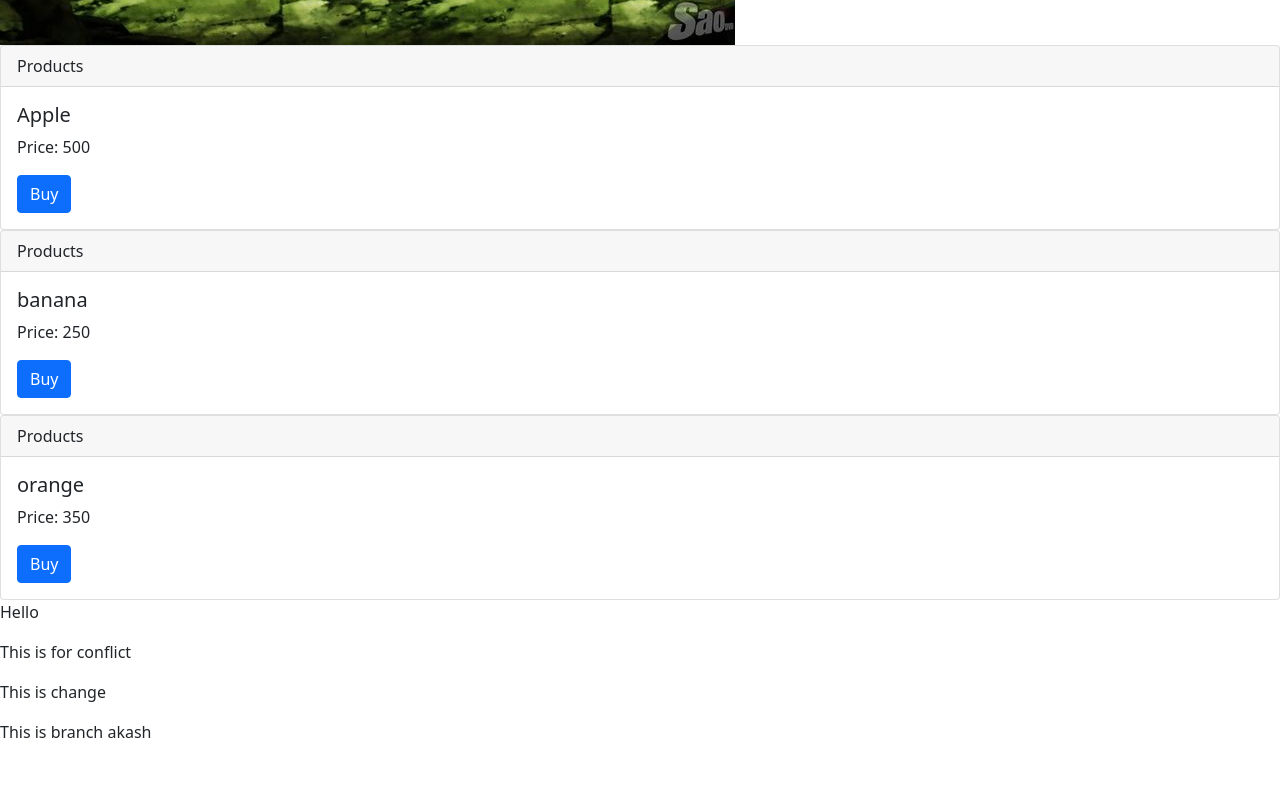
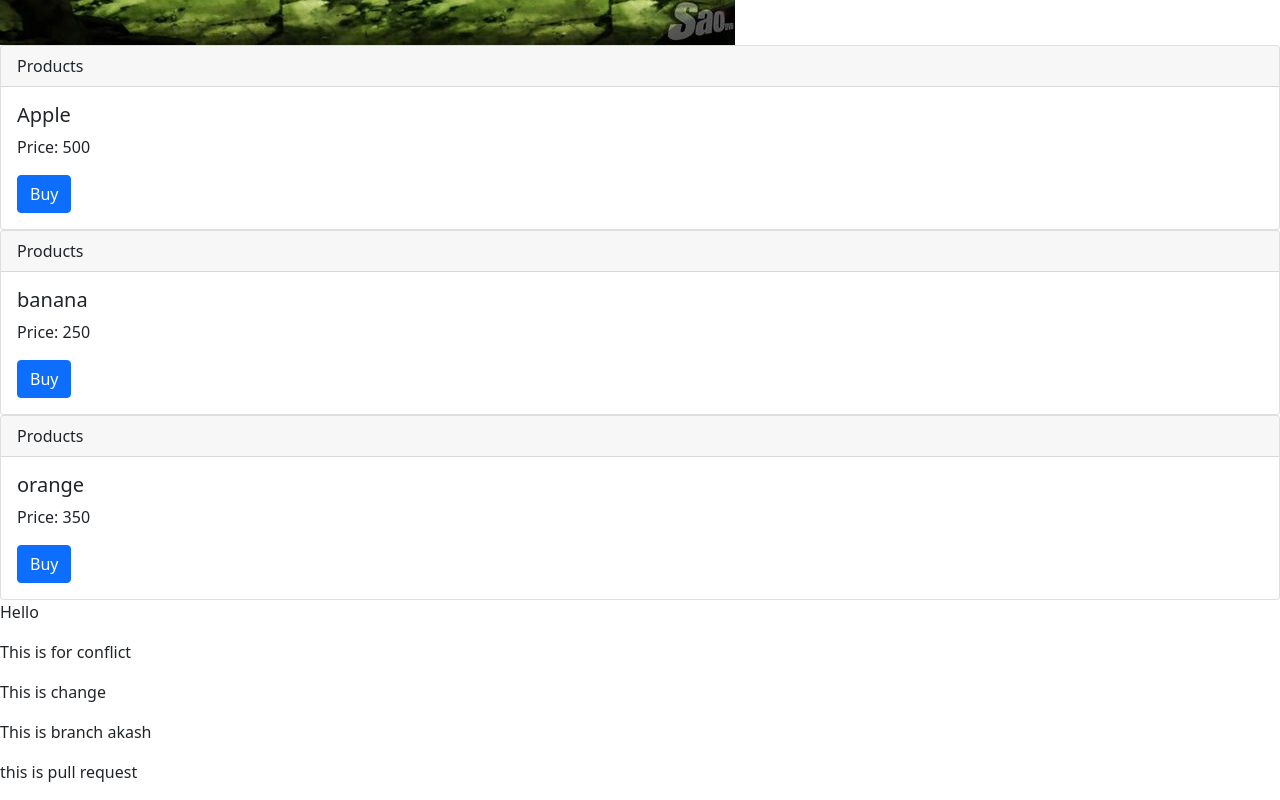
Before and after one commit to akashmukherjee009/react_acent, a React (Vite) app: page / in a window 1280 px wide. Shown: the part 409-1209 px from the top of the page. Before the commit the page ends 1169 px from the top, so only its background shows below. Built offline with nearby package versions, Linux system fonts and the light colour scheme.

Commit message:
Change in akash branch

```diff
--- a/src/App.jsx
+++ b/src/App.jsx
@@ -15,6 +15,7 @@ const App = () => {
       <p>This is for conflict</p>
       <p>This is change</p>
       <p>This is branch akash</p>
+      <p>this is pull request</p>
     </>
 
   )
```
